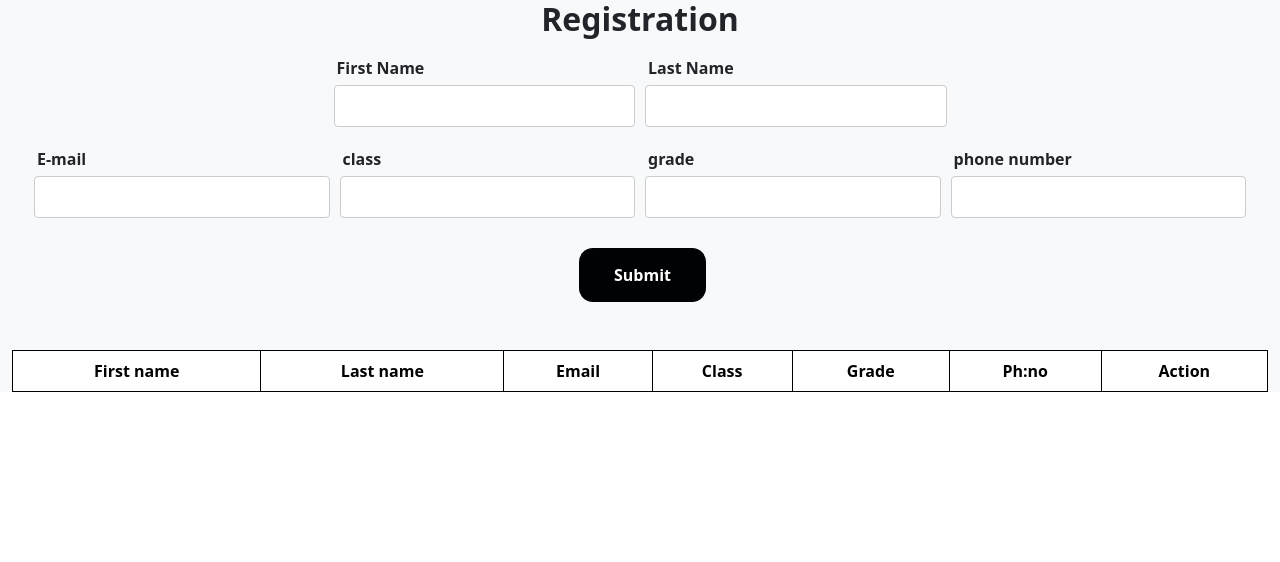
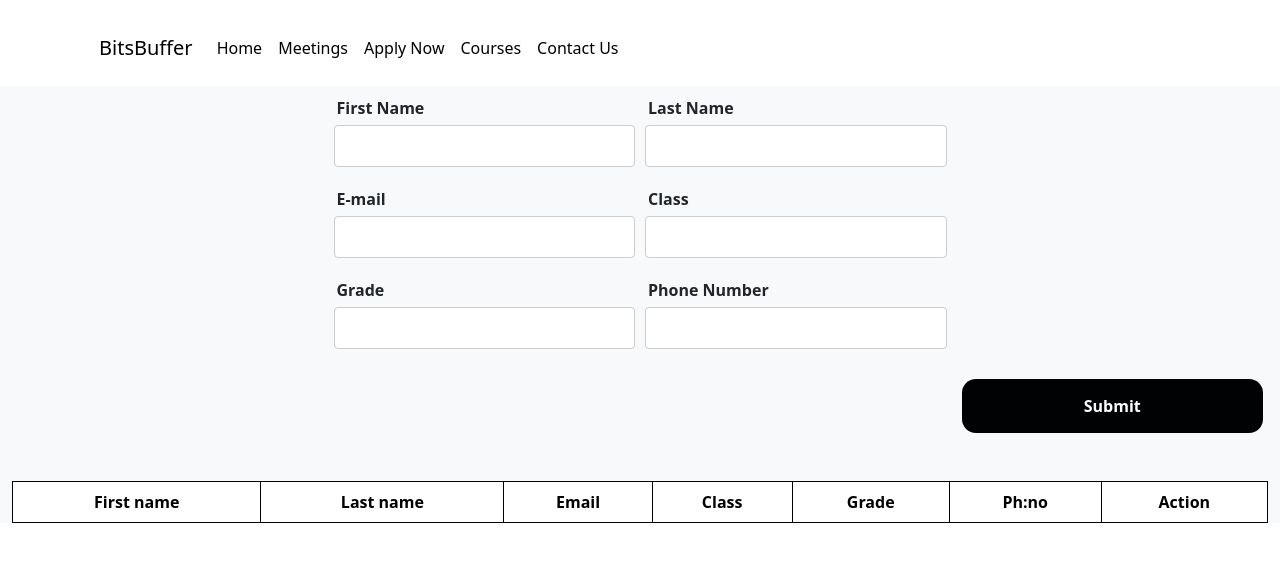
Before and after one commit to hamna331/Curd, a React (Create React App) app: page / in a window 1280 px wide. Shown: the top 562 px of the page. Built offline with nearby package versions, Linux system fonts and the light colour scheme.

Commit message:
Ui updated

```diff
--- a/src/App.js
+++ b/src/App.js
@@ -1,10 +1,16 @@
 import logo from './logo.svg';
 import './App.css';
 import Form from './Form/Form';
+import Top from './Top/Top';
 
 function App() {
   return (
-    <Form/>
+    <div>
+
+      <Top />
+      <Form />
+    </div>
+
   );
 }
 
--- a/src/Form/Form.css
+++ b/src/Form/Form.css
@@ -1,7 +1,7 @@
 /* Form.css */
 .container {
     margin-top: 20px;
-    background-color: beige;
+
     justify-content: center;
   }
   h2{
--- a/src/Form/Form.jsx
+++ b/src/Form/Form.jsx
@@ -33,10 +33,7 @@ const YourFormComponent = () => {
     else {
       updatedFormData = [...updatedFormData, data]
     }
-    // const savedFormData = JSON.parse(localStorage.getItem("formData")) || [];
-    // const newData = [...savedFormData, data];
-    // localStorage.setItem("formData", JSON.stringify(newData));
-    // setFormData(newData);
+
     localStorage.setItem("formData", JSON.stringify(updatedFormData));
     setFormData(updatedFormData);
     setEditIndex(null);
@@ -72,7 +69,7 @@ const YourFormComponent = () => {
 
   return (
     <div className="container-fluid bg-light">
-      <h2 className="text-center">Registration</h2>
+
 
       <Formik
         innerRef={formRef}
@@ -101,7 +98,7 @@ const YourFormComponent = () => {
           <Form>
             <div className="row">
               <div className="col-lg-6 col-md-6 col-sm-12">
-                <label htmlFor="filter" className="form-label" >
+                <label htmlFor="fName" className="form-label">
                   First Name
                 </label>
                 <Field
@@ -109,17 +106,11 @@ const YourFormComponent = () => {
                   className="form-control"
                   id="fName"
                   name="fName"
-                  value={filter}
-                  onChange={(e) => setFilter(e.target.value)}
                 />
-                <ErrorMessage
-                  name="fName"
-                  component="div"
-                  className="text-danger"
-                />
+                <ErrorMessage name="fName" component="div" className="text-danger" />
               </div>
               <div className="col-lg-6 col-md-6 col-sm-12">
-                <label className="form-label" htmlFor="lName">
+                <label htmlFor="lName" className="form-label">
                   Last Name
                 </label>
                 <Field
@@ -128,16 +119,14 @@ const YourFormComponent = () => {
                   id="lName"
                   name="lName"
                 />
-                <ErrorMessage
-                  name="lName"
-                  component="div"
-                  className="text-danger"
-                />
+                <ErrorMessage name="lName" component="div" className="text-danger" />
               </div>
+            </div>
+
             <div className="row">
-                <div className="col-lg-4 col-md-6 col-sm-12">
-                  <label className="form-label" htmlFor="email">
-                    E-mail{" "}
+              <div className="col-lg-6 col-md-6 col-sm-12">
+                <label htmlFor="email" className="form-label">
+                  E-mail
                 </label>
                 <Field
                   type="text"
@@ -145,17 +134,11 @@ const YourFormComponent = () => {
                   id="email"
                   name="email"
                 />
-                  <ErrorMessage
-                    name="email"
-                    component="div"
-                    className="text-danger"
-                  />
+                <ErrorMessage name="email" component="div" className="text-danger" />
               </div>
-                <br />
-                <br />
-                <div className="col-lg-4 col-md-6 col-sm-12">
-                  <label className="form-label" htmlFor="class">
-                    class
+              <div className="col-lg-6 col-md-6 col-sm-12">
+                <label htmlFor="class" className="form-label">
+                  Class
                 </label>
                 <Field
                   type="text"
@@ -163,15 +146,14 @@ const YourFormComponent = () => {
                   id="class"
                   name="class"
                 />
-                  <ErrorMessage
-                    name="class"
-                    component="div"
-                    className="text-danger"
-                  />
+                <ErrorMessage name="class" component="div" className="text-danger" />
               </div>
-                <div className="col-lg-4 col-md-6 col-sm-12">
-                  <label className="form-label" htmlFor="grade">
-                    grade{" "}
+            </div>
+
+            <div className="row">
+              <div className="col-lg-6 col-md-6 col-sm-12">
+                <label htmlFor="grade" className="form-label">
+                  Grade
                 </label>
                 <Field
                   type="text"
@@ -179,15 +161,11 @@ const YourFormComponent = () => {
                   id="grade"
                   name="grade"
                 />
-                  <ErrorMessage
-                    name="grade"
-                    component="div"
-                    className="text-danger"
-                  />
+                <ErrorMessage name="grade" component="div" className="text-danger" />
               </div>
-                <div className="col-lg-4 col-md-6 col-sm-12">
-                  <label className="form-label" htmlFor="phone">
-                    phone number{" "}
+              <div className="col-lg-6 col-md-6 col-sm-12">
+                <label htmlFor="phone" className="form-label">
+                  Phone Number
                 </label>
                 <Field
                   type="text"
@@ -195,20 +173,23 @@ const YourFormComponent = () => {
                   id="phone"
                   name="phone"
                 />
-                  <ErrorMessage
-                    name="phone"
-                    component="div"
-                    className="text-danger"
-                  />
+                <ErrorMessage name="phone" component="div" className="text-danger" />
               </div>
-              </div>{" "}
             </div>
 
             {/* Submit button inside the form */}
-            <div className=" d-flex justify-content-center align-item-center">
-              <button type="submit">Submit</button>
+            <div className="row justify-content-between">
+              <div className="col-lg-6 col-md-6 col-sm-12">
+                {/* You can add additional spacing or elements here if needed */}
+              </div>
+              <div className="col-lg-6 col-md-6 col-sm-12">
+                <button type="submit" className="btn btn-primary w-100">
+                  Submit
+                </button>
+              </div>
             </div>
           </Form>
+
         )}
       </Formik>
       <table id="scoreTable" className="table table-bordered mt-5">
@@ -239,8 +220,6 @@ const YourFormComponent = () => {
                 <button className="btn btn-primary" onClick={() => deleteEntry(index)}>   Delete  </button>
                 <button className="btn btn-primary" onClick={() => handleEdit(index)}>  Edit  </button>
               </td>
-
-              {/* Add other table data cells for each field */}
             </tr>
           ))}
         </tbody>
--- /dev/null
+++ b/src/Top/Top.css
@@ -0,0 +1,30 @@
+/* Top.css */
+
+.header-area {
+  position: relative;
+  width: 100%;
+  margin-bottom: 10px;
+  /* z-index: 1000; */
+  background: rgba(255, 255, 255, 0.9); /* Adjust the alpha value for transparency */
+  backdrop-filter: blur(10px); /* Adjust the blur value for the glass effect */
+}
+
+.navbar {
+  background: transparent !important; /* Make the navbar background transparent */
+}
+
+.navbar-brand {
+  color: #000000; /* Set the text color for the brand */
+}
+
+.navbar-nav .nav-link {
+  color: #000000; /* Set the text color for the links */
+}
+
+.navbar-toggler-icon {
+  background-color: #000000; /* Set the color for the toggler icon */
+}
+
+.menu-trigger span {
+  color: #000000; /* Set the color for the menu trigger text */
+}
--- /dev/null
+++ b/src/Top/Top.js
@@ -0,0 +1,84 @@
+import React from 'react';
+import './Top.css';
+
+function Top() {
+    return (
+        <header className="header-area header-sticky">
+            <div className="container">
+                <div className="row">
+                    <div className="col-12">
+                        <nav className="navbar navbar-expand-lg navbar-light">
+                            <a className="navbar-brand" href="index.html">
+                                BitsBuffer
+                            </a>
+                            <button
+                                className="navbar-toggler"
+                                type="button"
+                                data-toggle="collapse"
+                                data-target="#navbarNav"
+                                aria-controls="navbarNav"
+                                aria-expanded="false"
+                                aria-label="Toggle navigation"
+                            >
+                                <span className="navbar-toggler-icon"></span>
+                            </button>
+                            <div className="collapse navbar-collapse" id="navbarNav">
+                                <ul className="navbar-nav">
+                                    <li className="nav-item active">
+                                        <a className="nav-link" href="#top">
+                                            Home
+                                        </a>
+                                    </li>
+                                    <li className="nav-item">
+                                        <a className="nav-link" href="meetings.html">
+                                            Meetings
+                                        </a>
+                                    </li>
+                                    <li className="nav-item">
+                                        <a className="nav-link" href="#apply">
+                                            Apply Now
+                                        </a>
+                                    </li>
+                                    {/* <li className="nav-item dropdown">
+                                        <a
+                                            className="nav-link dropdown-toggle"
+                                            href="#"
+                                            id="pagesDropdown"
+                                            role="button"
+                                            data-toggle="dropdown"
+                                            aria-haspopup="true"
+                                            aria-expanded="false"
+                                        >
+                                            Pages
+                                        </a>
+                                        <div className="dropdown-menu" aria-labelledby="pagesDropdown">
+                                            <a className="dropdown-item" href="meetings.html">
+                                                Upcoming Meetings
+                                            </a>
+                                            <a className="dropdown-item" href="meeting-details.html">
+                                                Meeting Details
+                                            </a>
+                                        </div>
+                                    </li> */}
+                                    <li className="nav-item">
+                                        <a className="nav-link" href="#courses">
+                                            Courses
+                                        </a>
+                                    </li>
+                                    <li className="nav-item">
+                                        <a className="nav-link" href="#contact">
+                                            Contact Us
+                                        </a>
+                                    </li>
+                                </ul>
+
+                            </div>
+                        </nav>
+                    </div>
+                </div>
+            </div>
+        </header>
+    );
+}
+
+export default Top;
```
Also changed, not shown: src/App.css (line endings or trailing spaces). Lines whose indentation alone changed are shown as unchanged.
